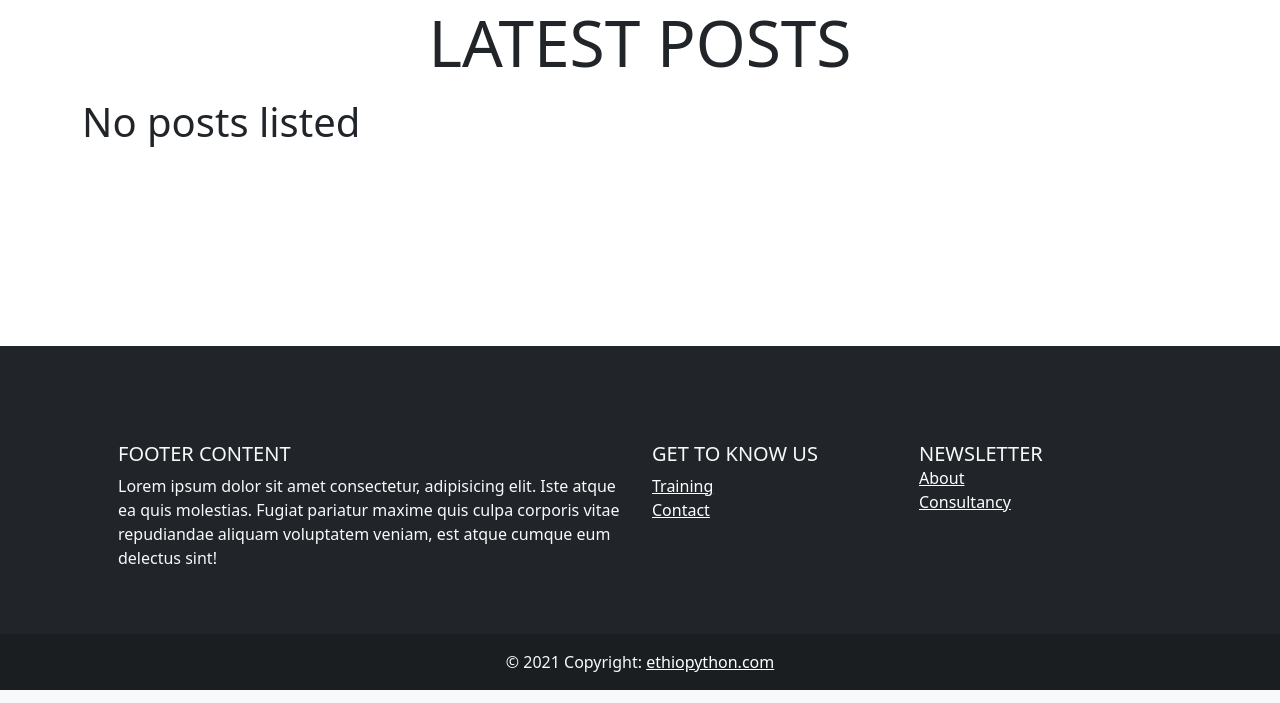
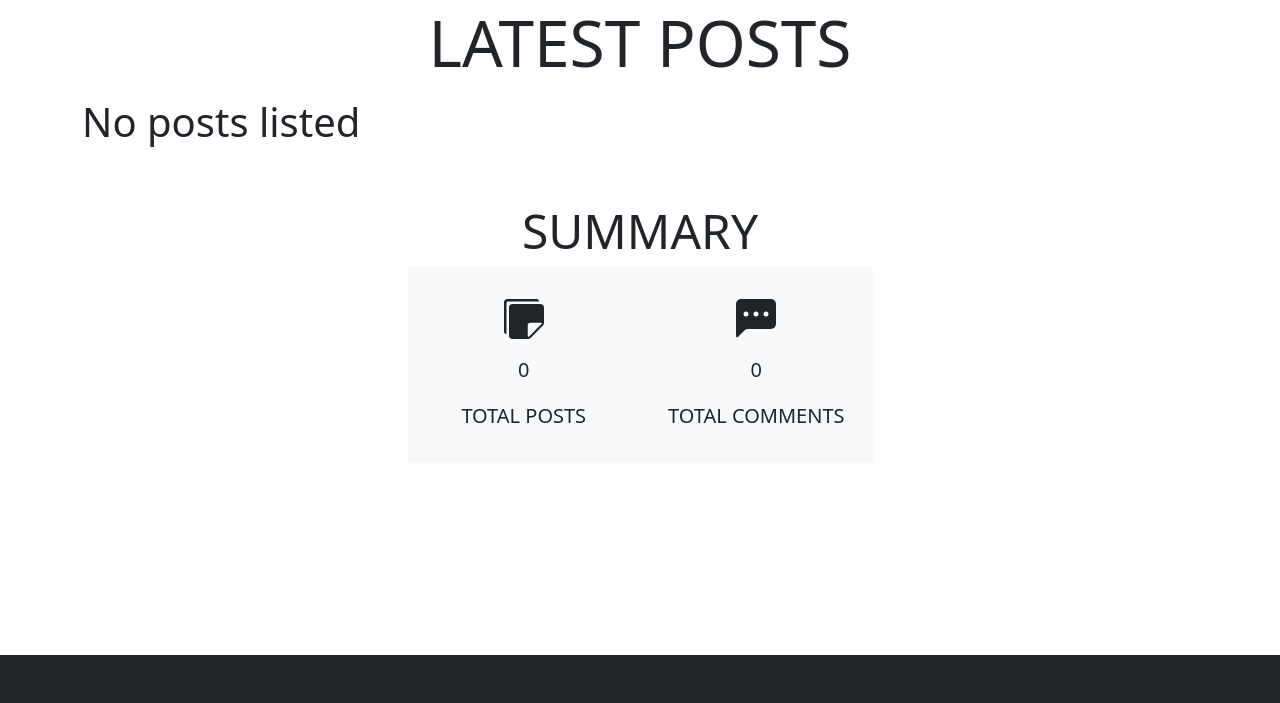
Before and after one commit to ephremworkeye/ethiopython, a Django app: page / in a window 1280 px wide. Shown: the part 433-1136 px from the top of the page. Run offline with Django 3.2, Linux system fonts and the light colour scheme; data that the repository does not hold is empty.

Commit message:
template tags for total posts and total comments

```diff
--- a/blog/templates/blog/post_list.html
+++ b/blog/templates/blog/post_list.html
@@ -1,4 +1,5 @@
 {% extends 'base.html'%}
+{% load blog_tags %}
 {% load static %}
 {% block title %}Home{% endblock%}
 
@@ -50,6 +51,36 @@
 
 
     {% include "pagination.html" with page=posts %}
+
+</div>
+
+<div class="container my-5">
+    <h5 class="display-5 text-uppercase text-center">Summary</h5>
+    <div class="row m-auto col-lg-5 text-center bg-light py-3">
+        <div class="col-6">
+            <div class="py-3">
+                <svg xmlns="http://www.w3.org/2000/svg" width="40" height="40" fill="currentColor"
+                    class="bi bi-stickies-fill" viewBox="0 0 16 16">
+                    <path d="M0 1.5V13a1 1 0 0 0 1 1V1.5a.5.5 0 0 1 .5-.5H14a1 1 0 0 0-1-1H1.5A1.5 1.5 0 0 0 0 1.5z" />
+                    <path
+                        d="M3.5 2A1.5 1.5 0 0 0 2 3.5v11A1.5 1.5 0 0 0 3.5 16h6.086a1.5 1.5 0 0 0 1.06-.44l4.915-4.914A1.5 1.5 0 0 0 16 9.586V3.5A1.5 1.5 0 0 0 14.5 2h-11zm6 8.5a1 1 0 0 1 1-1h4.396a.25.25 0 0 1 .177.427l-5.146 5.146a.25.25 0 0 1-.427-.177V10.5z" />
+                </svg>
+            </div>
+            <p class="lead">{% total_posts %}</p>
+            <p class="lead text-uppercase">Total Posts</p>
+        </div>
+        <div class="col-6">
+            <div class="py-3">
+                <svg xmlns="http://www.w3.org/2000/svg" width="40" height="40" fill="currentColor"
+                    class="bi bi-chat-left-dots-fill" viewBox="0 0 16 16">
+                    <path
+                        d="M0 2a2 2 0 0 1 2-2h12a2 2 0 0 1 2 2v8a2 2 0 0 1-2 2H4.414a1 1 0 0 0-.707.293L.854 15.146A.5.5 0 0 1 0 14.793V2zm5 4a1 1 0 1 0-2 0 1 1 0 0 0 2 0zm4 0a1 1 0 1 0-2 0 1 1 0 0 0 2 0zm3 1a1 1 0 1 0 0-2 1 1 0 0 0 0 2z" />
+                </svg>
+            </div>
+            <p class="lead">{% total_comments %}</p>
+            <p class="lead text-uppercase">Total Comments</p>
+        </div>
+    </div>
 </div>
 
 
--- /dev/null
+++ b/blog/templatetags/blog_tags.py
@@ -0,0 +1,15 @@
+from django import template
+from django.db.models import Count
+from ..models import Post, Comment
+
+register = template.Library()
+
+
+@register.simple_tag
+def total_posts():
+    return Post.published.count()
+
+
+@register.simple_tag
+def total_comments():
+    return Comment.objects.count()
```
Also changed, not shown: blog/templatetags/__init__.py (added).
